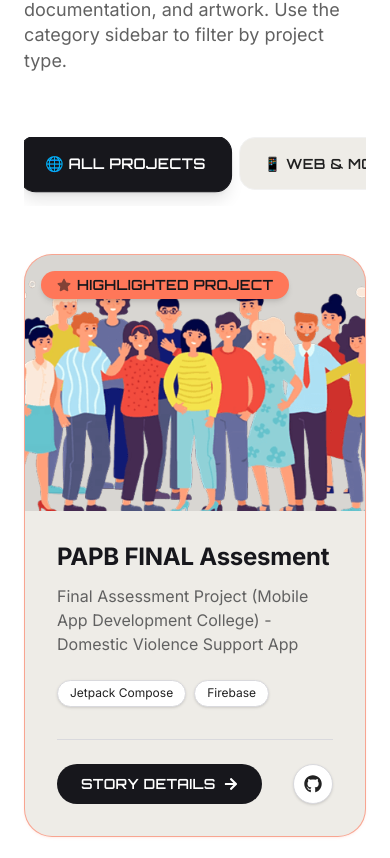
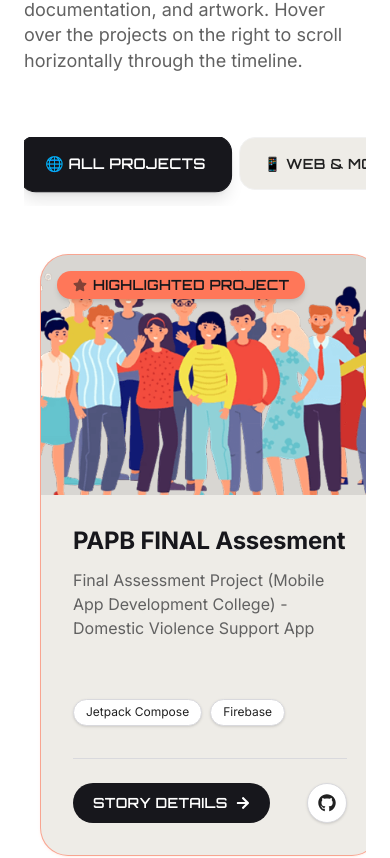
Before and after one commit to SutaSS/portofolio, a Next.js app: page / in a window 390 px wide. Shown: the part 6420-7278 px from the top of the page. Built offline with nearby package versions, Linux system fonts and the light colour scheme.

Commit message:
feat: redesign Projects layout with horizontal hover scroll and Next Image optimization

```diff
--- a/src/app/section/project.tsx
+++ b/src/app/section/project.tsx
@@ -2,15 +2,16 @@
 import React, { useState, useEffect, useRef } from "react";
 import { projects } from "../data/projects";
 import { projectCategories } from "../data/ProjectCategories";
-import { FaGithub, FaExternalLinkAlt, FaStar, FaArrowRight } from "react-icons/fa";
+import { FaGithub, FaExternalLinkAlt, FaStar, FaArrowRight, FaInstagram } from "react-icons/fa";
 import Link from "next/link";
+import Image from "next/image";
 import { Project } from "../types/project";
 
 const ProjectSection = () => {
   const [activeCategory, setActiveCategory] = useState("all");
   const [filteredProjects, setFilteredProjects] = useState<Project[]>(projects as unknown as Project[]);
   const [isTransitioning, setIsTransitioning] = useState(false);
-  const sectionRef = useRef<HTMLElement | null>(null);
+  const scrollContainerRef = useRef<HTMLDivElement | null>(null);
 
   useEffect(() => {
     setIsTransitioning(true);
@@ -29,9 +30,27 @@ const ProjectSection = () => {
     return () => clearTimeout(timer);
   }, [activeCategory]);
 
+  // Intercept wheel events on the horizontal scroll container when hovered
+  useEffect(() => {
+    const container = scrollContainerRef.current;
+    if (!container) return;
+
+    const handleWheel = (e: WheelEvent) => {
+      if (e.deltaY !== 0) {
+        container.scrollLeft += e.deltaY;
+        e.preventDefault();
+      }
+    };
+
+    container.addEventListener("wheel", handleWheel, { passive: false });
+
+    return () => {
+      container.removeEventListener("wheel", handleWheel);
+    };
+  }, []);
+
   return (
     <section
-      ref={sectionRef}
       id="projects"
       className="min-h-screen bg-canvas text-ink relative overflow-hidden py-24 border-b border-border-light"
     >
@@ -43,12 +62,12 @@ const ProjectSection = () => {
             Featured Projects
           </h2>
           <p className="body-large text-body-muted">
-            Explore my body of work across fullstack applications, UI/UX design documentation, and artwork. Use the category sidebar to filter by project type.
+            Explore my body of work across fullstack applications, UI/UX design documentation, and artwork. Hover over the projects on the right to scroll horizontally through the timeline.
           </p>
         </div>
 
-        {/* Sidebar + Content Layout */}
-        <div className="grid grid-cols-1 lg:grid-cols-12 gap-12 items-start">
+        {/* Sidebar + Horizontal Slider Layout */}
+        <div className="grid grid-cols-1 lg:grid-cols-12 gap-8 items-start">
           {/* Sidebar Category Selector (Left 3 cols on LG) */}
           <div className="lg:col-span-3 lg:sticky lg:top-32 flex flex-row lg:flex-col gap-3 overflow-x-auto lg:overflow-x-visible pb-4 lg:pb-0 scrollbar-hide w-full z-10">
             {projectCategories.map((category) => {
@@ -76,9 +95,10 @@ const ProjectSection = () => {
             })}
           </div>
 
-          {/* Project Grid Content (Right 9 cols on LG) */}
+          {/* Project Horizontal Scroll Content (Right 9 cols on LG) */}
           <div
-            className={`lg:col-span-9 grid grid-cols-1 md:grid-cols-2 gap-8 transition-all duration-500 ease-in-out ${
+            ref={scrollContainerRef}
+            className={`lg:col-span-9 flex flex-row gap-8 overflow-x-auto scrollbar-hide py-4 pl-4 pr-12 w-full transition-all duration-500 ease-in-out ${
               isTransitioning ? "opacity-0 translate-y-4 scale-98" : "opacity-100 translate-y-0 scale-100"
             }`}
           >
@@ -86,11 +106,12 @@ const ProjectSection = () => {
               const isHighlighted = index === 0 || project.featured;
               const imageUrl = project.imageUrl || "/assets/Hero-1.jpg";
               const techList = project.technologies || [];
+              const isArtwork = project.category === "artwork";
 
               return (
                 <div
                   key={project.id}
-                  className={`card-vibrate group relative bg-soft-stone border rounded-[28px] overflow-hidden flex flex-col justify-between shadow-sm hover:shadow-xl transition-all duration-300 ${
+                  className={`card-vibrate group relative bg-soft-stone border rounded-[28px] overflow-hidden flex flex-col justify-between shadow-sm hover:shadow-xl transition-all duration-300 w-[340px] md:w-[400px] flex-shrink-0 ${
                     isHighlighted ? "border-coral/60 shadow-md shadow-coral/10" : "border-card-border hover:border-coral"
                   }`}
                 >
@@ -102,16 +123,17 @@ const ProjectSection = () => {
                   )}
 
                   {/* Project Image Link / Preview */}
-                  <Link href={`/project/${project.id}`} className="relative w-full h-64 overflow-hidden block bg-primary/10">
-                    <img
+                  <Link href={`/project/${project.id}`} className="relative w-full h-60 overflow-hidden block bg-primary/10">
+                    <Image
                       src={imageUrl}
                       alt={project.title}
-                      className="w-full h-full object-cover transition-transform duration-700 group-hover:scale-110"
+                      fill
+                      className="object-cover transition-transform duration-700 group-hover:scale-110"
                     />
                     {/* Hover Overlay */}
                     <div className="absolute inset-0 bg-primary/40 opacity-0 group-hover:opacity-100 transition-opacity duration-300 flex items-center justify-center gap-4">
                       <span className="btn-shiny px-6 py-3 bg-canvas text-primary mono-label rounded-full text-xs font-bold shadow-lg flex items-center gap-2 transform translate-y-4 group-hover:translate-y-0 transition-transform duration-300">
-                        View Full Story <FaArrowRight />
+                        {isArtwork ? "View on Instagram" : "View Full Story"} <FaArrowRight />
                       </span>
                     </div>
                   </Link>
@@ -121,7 +143,7 @@ const ProjectSection = () => {
                     <div>
                       {/* Title */}
                       <Link href={`/project/${project.id}`}>
-                        <h3 className="card-heading text-primary group-hover:text-coral transition-colors duration-300 mb-3">
+                        <h3 className="card-heading text-primary group-hover:text-coral transition-colors duration-300 mb-3 text-2xl">
                           {project.title}
                         </h3>
                       </Link>
@@ -149,12 +171,12 @@ const ProjectSection = () => {
                       <div className="pt-6 border-t border-hairline flex items-center justify-between">
                         <Link
                           href={`/project/${project.id}`}
-                          className="btn-shiny inline-flex items-center gap-2 px-6 py-2.5 bg-primary text-white hover:bg-coral hover:text-primary rounded-full mono-label text-xs font-bold transition-all duration-300"
+                          className="btn-shiny inline-flex items-center gap-2 px-5 py-2.5 bg-primary text-white hover:bg-coral hover:text-primary rounded-full mono-label text-xs font-bold transition-all duration-300"
                         >
-                          Story Details <FaArrowRight />
+                          {isArtwork ? "Go to Instagram" : "Story Details"} <FaArrowRight />
                         </Link>
 
-                        <div className="flex items-center gap-4">
+                        <div className="flex items-center gap-3">
                           {project.githubUrl && (
                             <a
                               href={project.githubUrl}
@@ -166,7 +188,7 @@ const ProjectSection = () => {
                               <FaGithub size={18} />
                             </a>
                           )}
-                          {project.liveUrl && (
+                          {project.liveUrl && !isArtwork && (
                             <a
                               href={project.liveUrl}
                               target="_blank"
@@ -175,6 +197,17 @@ const ProjectSection = () => {
                               aria-label="Live Demo"
                             >
                               <FaExternalLinkAlt size={16} />
+                            </a>
+                          )}
+                          {isArtwork && (
+                            <a
+                              href={project.liveUrl || "https://instagram.com/andikahernadi"}
+                              target="_blank"
+                              rel="noopener noreferrer"
+                              className="w-10 h-10 rounded-full bg-white border border-hairline flex items-center justify-center text-ink hover:border-primary hover:bg-primary hover:text-white transition-all duration-300 shadow-sm"
+                              aria-label="Instagram Artwork"
+                            >
+                              <FaInstagram size={18} />
                             </a>
                           )}
                         </div>
```
